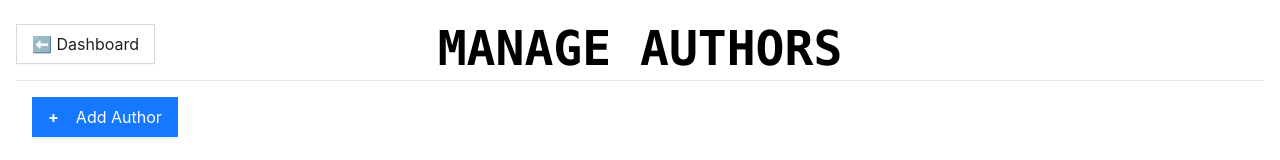
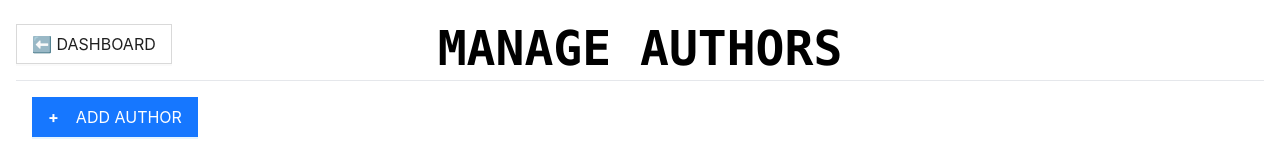
Before and after one commit to Rajaneesh2307/3-TIER-ARCHITECTURE-CODEPIPELINE, a React (Vite) app in the folder frontend/: page /authors in a window 1280 px wide. Shown: the top 160 px of the page. Built offline with nearby package versions, Linux system fonts and the light colour scheme; no server answers.

Commit message:
Update AuthorsPage.tsx

```diff
--- a/frontend/src/AuthorsPage.tsx
+++ b/frontend/src/AuthorsPage.tsx
@@ -261,14 +261,14 @@ function AuthorsPage() {
       <div className='h-screen font-mono p-4'>
          <header className='relative py-2 border-b'>
             <Button size='large' className='rounded-none absolute'>
-               <Link to={`/`}>⬅️ Dashboard</Link>
+               <Link to={`/`}>⬅️ DASHBOARD</Link>
             </Button>
             <h1 className='text-center font-bold text-5xl'>MANAGE AUTHORS</h1>
          </header>
          <main className='py-4 px-4 space-y-6'>
             <div className='flex justify-between'>
                <Button type='primary' size='large' className='rounded-none' onClick={handleAuthorAdd}>
-                  <span className='font-bold'>+</span>&nbsp; Add Author
+                  <span className='font-bold'>+</span>&nbsp; ADD AUTHOR
                </Button>
                {isSuccessAlertVisible && (
                   <Alert
```
